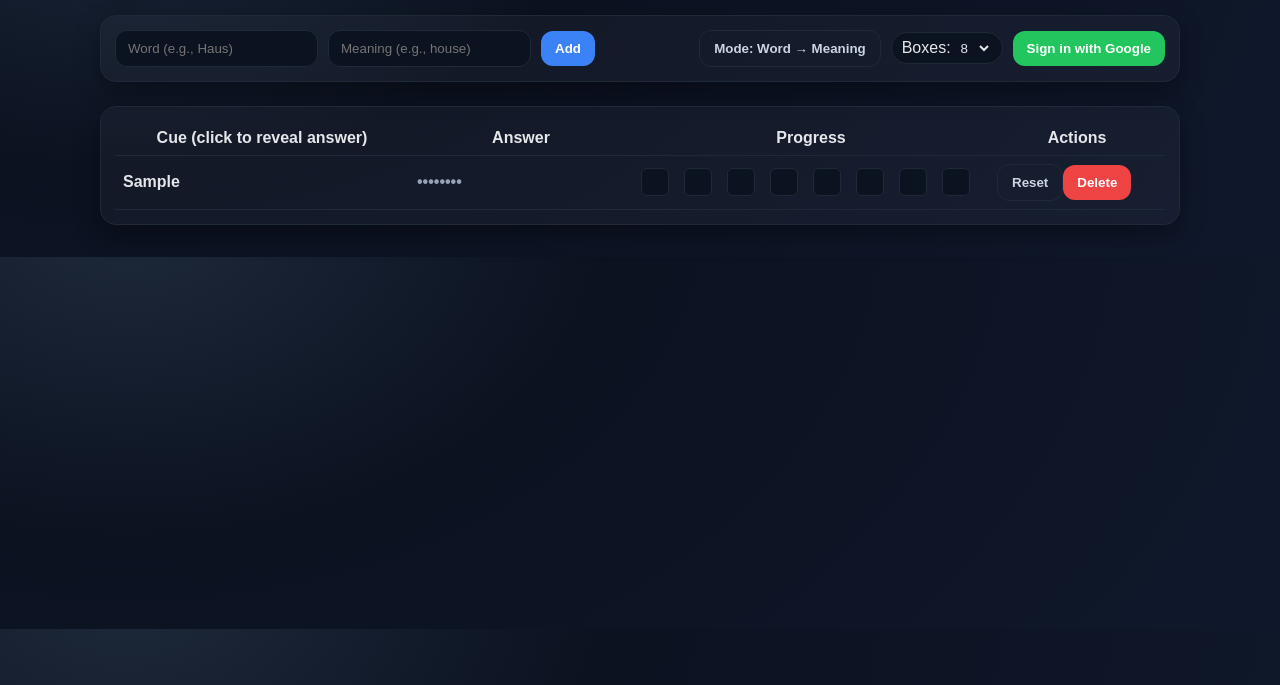
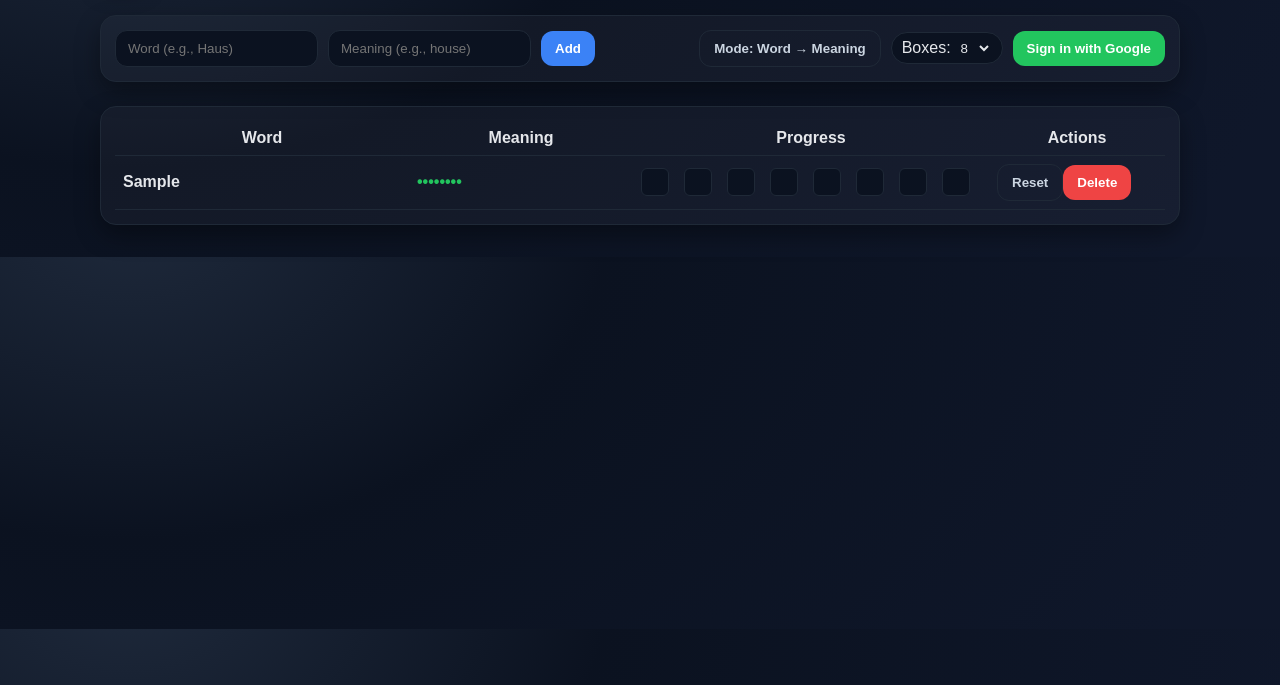
Before and after one commit to H-Tofighian/German-vocab-notebook, a plain HTML site: page index.html in a window 1280 px wide. Both pictures are taken after typing "Sample", "Sample" into the empty fields and a click on the button "Add". Shown: the part 115-800 px from the top of the page. Drawn offline with Linux system fonts and the light colour scheme; no server answers.

Commit message:
index.html

```diff
--- a/index.html
+++ b/index.html
@@ -26,8 +26,7 @@
     .tick[data-state="1"]{background:rgba(34,197,94,.2);border-color:rgba(34,197,94,.5);}   /* ✓ */
     .tick[data-state="-1"]{background:rgba(239,68,68,.2);border-color:rgba(239,68,68,.5);} /* ✗ */
     .cue{font-weight:700;cursor:pointer}
-    .answer{color:#94a3b8; transition:color .3s ease;font-weight:600;}
-    .answer.revealed{color:#22c55e;}
+    .answer{color:#22c55e; font-weight:600;}
     .pill{display:inline-flex;align-items:center;gap:6px;background:var(--chip);border:1px solid var(--border);padding:6px 10px;border-radius:999px;}
     .spacer{flex:1}
   </style>
@@ -65,8 +64,8 @@
       <table id="vocabTable">
         <thead>
           <tr>
-            <th style="width:28%">Cue (click to reveal answer)</th>
-            <th>Answer</th>
+            <th style="width:28%">Word</th>
+            <th>Meaning</th>
             <th style="width:340px">Progress</th>
             <th style="width:160px">Actions</th>
           </tr>
```
